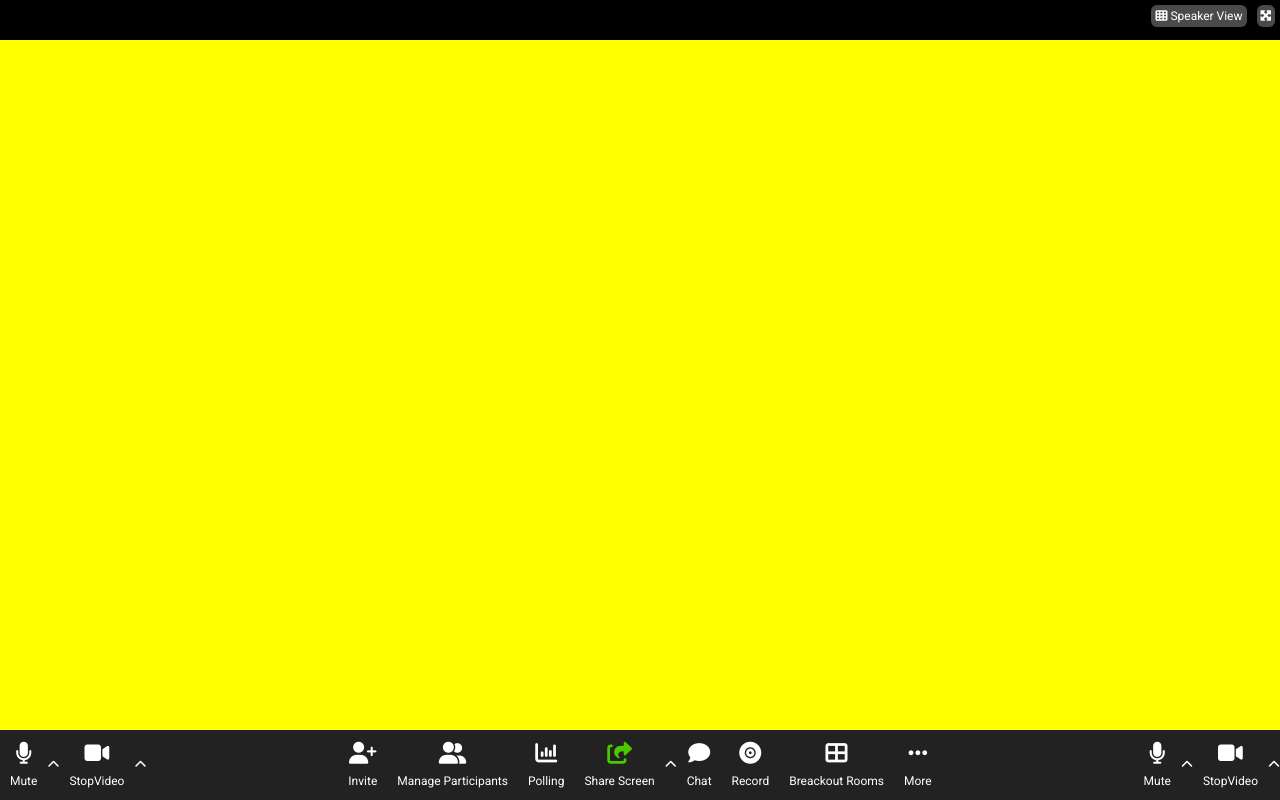
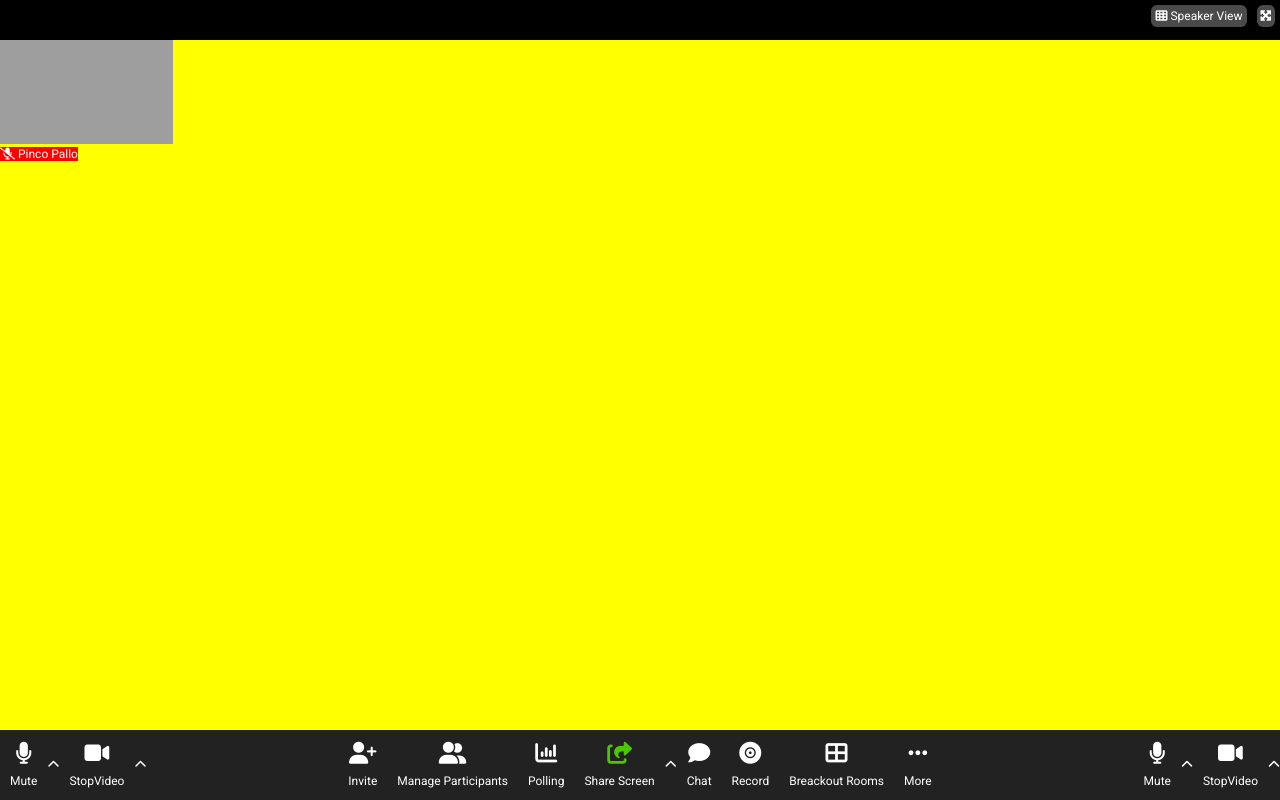
Before and after one commit to lollomrt/html-css-zoom, a plain HTML site: page index.html in a window 1280 px wide. Drawn offline with Linux system fonts and the light colour scheme; grey boxes are pictures that could not be loaded.

Commit message:
Revisione tutor

```diff
--- a/css/style.css
+++ b/css/style.css
@@ -51,6 +51,14 @@ footer {
     display: flex;
 }
 
+.col-settimo {
+    width: calc(100% / 7 - 10px);
+}
+
+img {
+    width: 100%;
+}
+
 .align-right {
     justify-content: flex-end;
 }
@@ -72,6 +80,19 @@ footer {
     margin-left: 10px;
     padding: 4px;
     border-radius: 6px;
+}
+
+/* Main */
+
+.card {
+    position: relative;
+}
+
+.riquadro-icona {
+    position: absolute;
+    top: 100%;
+    left: 0;
+    background-color: red;
 }
 
 /* footer */
--- a/index.html
+++ b/index.html
@@ -30,7 +30,19 @@
         </header>
         <!-- Main -->
         <main>
-
+            <div class="conainer">
+                <div class="row">
+                    <div class="col-settimo">
+                        <div class="card">
+                            <img src="https://picsum.photos/500/300" alt="">
+                            <div class="riquadro-icona">
+                                <i class="fa-solid fa-microphone-slash"></i>
+                                <span>Pinco Pallo</span>
+                            </div>
+                        </div>
+                    </div>
+                </div>
+            </div>
         </main>
         <!-- Footer -->
         <footer>
```
